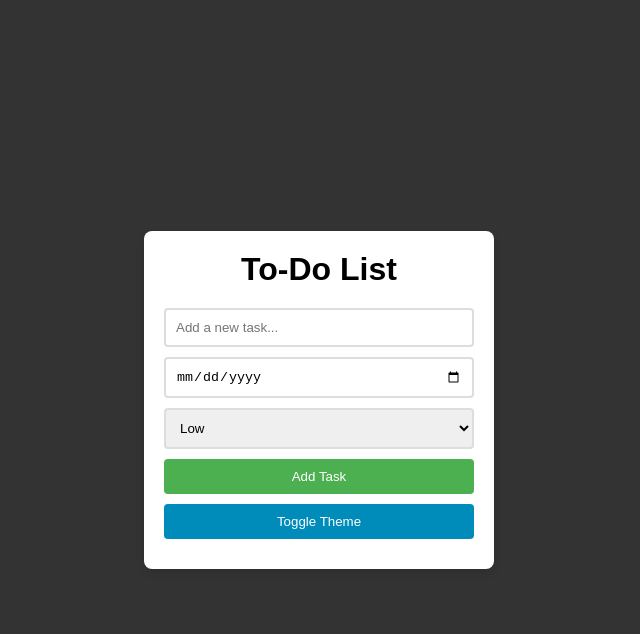
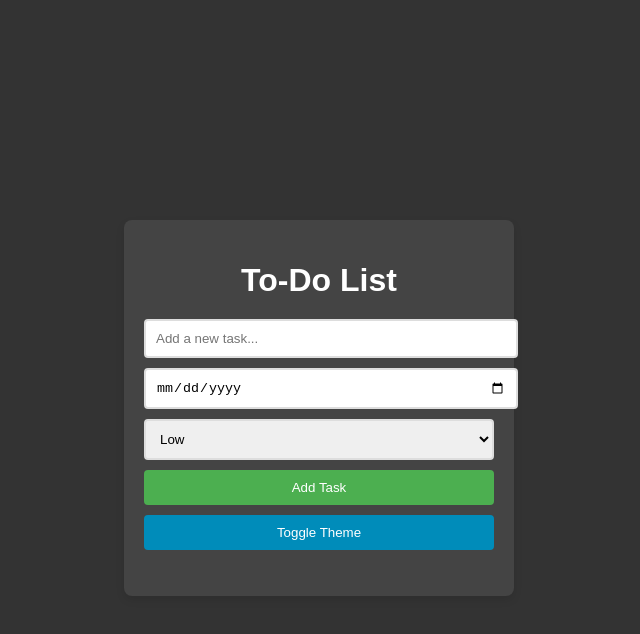
Before and after one commit to immustafa37/To-Do-List, a plain HTML site: page index.html in a window 1280 px wide. Both pictures are taken after a click on the button "Toggle Theme". Shown: the whole page, without its empty margins (321-961 px from the left). Drawn offline with Linux system fonts and the light colour scheme.

Commit message:
changing in css

```diff
--- a/style.css
+++ b/style.css
@@ -1,12 +1,7 @@
-* {
-    margin: 0;
-    padding: 0;
-    box-sizing: border-box;
-}
-
 body {
     font-family: Arial, sans-serif;
     background-color: #f4f4f4;
+    color: black;
     display: flex;
     justify-content: center;
     align-items: center;
@@ -20,7 +15,7 @@ body.dark-mode {
 }
 
 body.dark-mode h1 {
-    color: rgb(0, 0, 0);
+    color: white;
 }
 
 .container {
@@ -29,6 +24,10 @@ body.dark-mode h1 {
     border-radius: 8px;
     box-shadow: 0 4px 8px rgba(0, 0, 0, 0.1);
     width: 350px;
+}
+
+body.dark-mode .container {
+    background-color: #444;
 }
 
 h1 {
@@ -83,6 +82,11 @@ li {
     transition: background-color 0.3s;
 }
 
+body.dark-mode li {
+    background-color: #555;
+    color: white;
+}
+
 li.completed {
     text-decoration: line-through;
     background-color: #d3ffd3;
```
